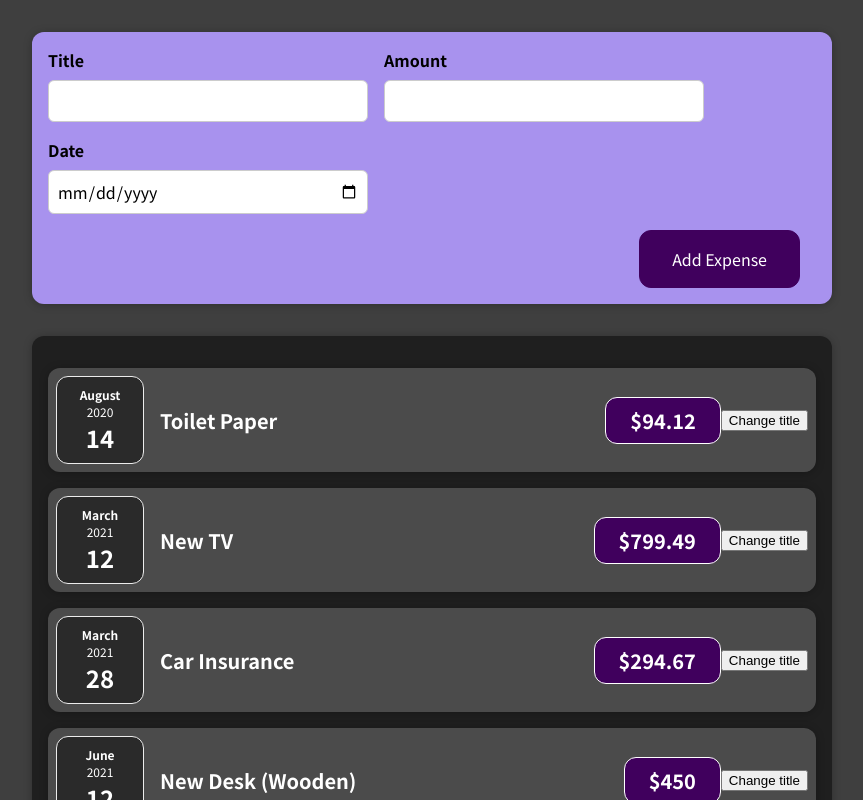
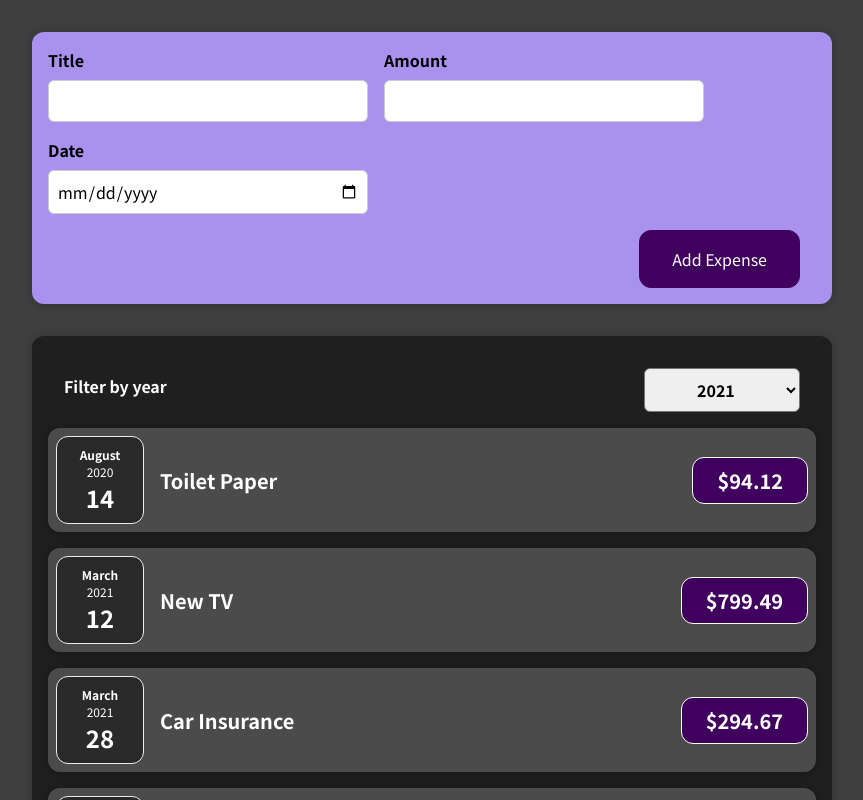
Before and after one commit to RahimMahat/Expense-App, a React (Create React App) app: page / in a window 1280 px wide. Shown: the top 800 px of the page, without its empty margins (208-1071 px from the left). Built offline with nearby package versions, Linux system fonts and the light colour scheme.

Commit message:
added filter by year component

```diff
--- a/src/components/Expenses/ExpenseItem.js
+++ b/src/components/Expenses/ExpenseItem.js
@@ -1,23 +1,16 @@
-import React, { useState } from "react";
+import React from "react";
 import "./ExpenseItem.css";
 import { ExpenseDate } from "./ExpenseDate";
 import Card from "../UI/Card";
 
 export const ExpenseItem = (props) => {
-  const [title, setTitle] = useState(props.title);
-
-  const clickHandler = () => {
-    setTitle("Updated");
-  };
-
   return (
     <Card className="expense-item">
       <ExpenseDate date={props.date} />
       <div className="expense-item__description">
-        <h2>{title}</h2>
+        <h2>{props.title}</h2>
         <div className="expense-item__price">${props.amount}</div>
       </div>
-      <button onClick={clickHandler}>Change title</button>
     </Card>
   );
 };
--- a/src/components/Expenses/Expenses.js
+++ b/src/components/Expenses/Expenses.js
@@ -1,10 +1,22 @@
+import React, { useState } from "react";
 import { ExpenseItem } from "./ExpenseItem";
 import Card from "../UI/Card";
+import ExpensesFilter from "./ExpensesFilter";
 import "./Expenses.css";
 
 function Expenses(props) {
+  const [filteredYear, setFilteredYear] = useState("2021");
+
+  const filterChangeHandler = (selectedYear) => {
+    setFilteredYear(selectedYear);
+  };
+
   return (
     <Card className="expenses">
+      <ExpensesFilter
+        selected={filteredYear}
+        onChangeFilter={filterChangeHandler}
+      />
       <ExpenseItem
         title={props.items[0].title}
         amount={props.items[0].amount}
--- /dev/null
+++ b/src/components/Expenses/ExpensesFilter.css
@@ -0,0 +1,24 @@
+.expenses-filter {
+  color: white;
+  padding: 0 1rem;
+}
+
+.expenses-filter__control {
+  display: flex;
+  width: 100%;
+  align-items: center;
+  justify-content: space-between;
+  margin: 1rem 0;
+}
+
+.expenses-filter label {
+  font-weight: bold;
+  margin-bottom: 0.5rem;
+}
+
+.expenses-filter select {
+  font: inherit;
+  padding: 0.5rem 3rem;
+  font-weight: bold;
+  border-radius: 6px;
+}
--- /dev/null
+++ b/src/components/Expenses/ExpensesFilter.js
@@ -0,0 +1,25 @@
+import React from "react";
+
+import "./ExpensesFilter.css";
+
+const ExpensesFilter = (props) => {
+  const dropdownChangeHandler = (event) => {
+    props.onChangeFilter(event.target.value);
+  };
+
+  return (
+    <div className="expenses-filter">
+      <div className="expenses-filter__control">
+        <label>Filter by year</label>
+        <select value={props.selected} onChange={dropdownChangeHandler}>
+          <option value="2022">2022</option>
+          <option value="2021">2021</option>
+          <option value="2020">2020</option>
+          <option value="2019">2019</option>
+        </select>
+      </div>
+    </div>
+  );
+};
+
+export default ExpensesFilter;
```
